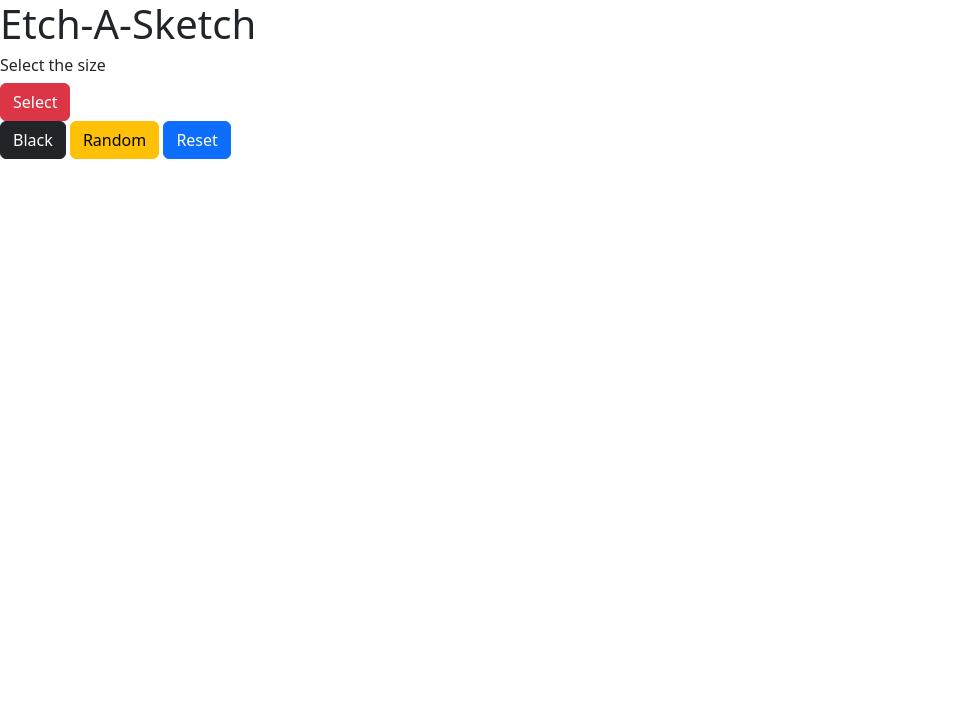
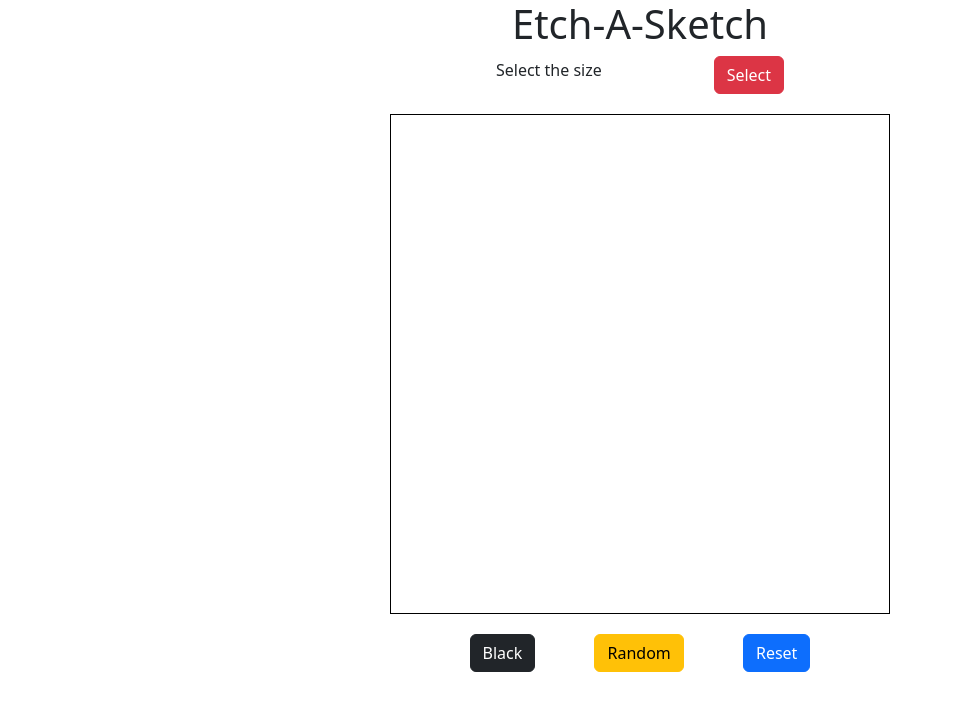
Before and after one commit to akghosh111/etch-a-sketch, a plain HTML site: page index.html in a window 1280 px wide. Shown: the whole page, without its empty margins (0-953 px from the left). Drawn offline with nearby package versions, Linux system fonts and the light colour scheme.

Commit message:
added flex & grid

```diff
--- a/index.html
+++ b/index.html
@@ -14,7 +14,7 @@
         <h6>Select the size</h6>
         <button id="popup" class="btn btn-danger">Select</button>
     </div>
-    <div class="container"></div>
+    <div class="board"></div>
     <div class="footer">
         <button class="btn btn-dark">Black</button>
         <button class="btn btn-warning">Random</button>
--- a/styles.css
+++ b/styles.css
@@ -0,0 +1,33 @@
+body {
+    display: flex;
+    justify-content: center;
+    align-items: center;
+    flex-direction: column;
+}
+
+.header {
+    display: flex;
+    flex-direction: row;
+    align-items: center;
+    width: 400px;
+    justify-content: space-around;
+    margin-bottom: 20px;
+}
+
+.footer {
+
+    display: flex;
+    flex-direction: row;
+    align-items: center;
+    width: 400px;
+    justify-content: space-around;
+    margin-top: 20px;
+
+}
+
+.board {
+    width: 500px;
+    height: 500px;
+    display: grid;
+    border: 1px solid black;
+}
```
